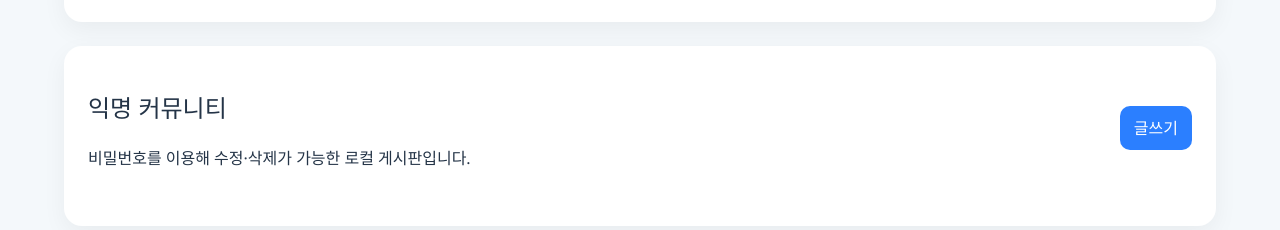
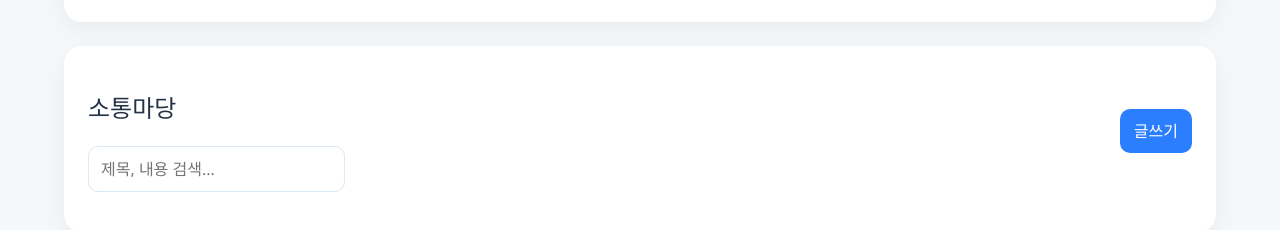
Before and after one commit to BusanHub/busanhub, a Vue app: page / in a window 1280 px wide. Shown: the part 1653-1883 px from the top of the page. Built offline with nearby package versions, Linux system fonts and the light colour scheme.

Commit message:
커뮤니티 검색 추가

```diff
--- a/src/App.vue
+++ b/src/App.vue
@@ -58,6 +58,15 @@ const stats = computed(() => ({
   festivals: festivals.value.length,
   posts: posts.value.length
 }))
+
+const searchTerm = ref('')
+const filteredPosts = computed(() => {
+  const q = String(searchTerm.value || '').trim().toLowerCase()
+  if (!q) return posts.value
+  return posts.value.filter((p) => {
+    return (String(p.title || '').toLowerCase().includes(q) || String(p.content || '').toLowerCase().includes(q))
+  })
+})
 
 const selectedPost = computed(() =>
   posts.value.find((post) => post.id === selectedPostId.value) || null
--- a/src/components/CommunityBoard.vue
+++ b/src/components/CommunityBoard.vue
@@ -1,5 +1,5 @@
 <script setup>
-import { computed, toRefs } from 'vue'
+import { computed, toRefs, ref } from 'vue'
 
 const props = defineProps({
   posts: {
@@ -42,10 +42,21 @@ const postNumberMap = computed(() => {
   }
 })
 
-// posts sorted for display: createdAt descending (newest first)
+// local search state
+const search = ref('')
+function onSearchInput(e) {
+  search.value = e.target.value || ''
+}
+
+// posts sorted for display: filter by search (title/content), then createdAt descending (newest first)
 const sortedPosts = computed(() => {
   try {
-    return (posts.value || []).slice().sort((a, b) => (Number(b?.createdAt) || 0) - (Number(a?.createdAt) || 0))
+    const q = String(search.value || '').trim().toLowerCase()
+    const base = (posts.value || []).filter((p) => {
+      if (!q) return true
+      return String(p.title || '').toLowerCase().includes(q) || String(p.content || '').toLowerCase().includes(q)
+    })
+    return base.slice().sort((a, b) => (Number(b?.createdAt) || 0) - (Number(a?.createdAt) || 0))
   } catch {
     return posts.value || []
   }
@@ -88,9 +99,9 @@ function formatRelativeTime(ts) {
 
 <template>
   <div class="section-head">
-    <div>
-      <h2>익명 커뮤니티</h2>
-      <p>비밀번호를 이용해 수정·삭제가 가능한 로컬 게시판입니다.</p>
+    <div class="left">
+      <h2>소통마당</h2>
+      <input class="search-input" placeholder="제목, 내용 검색..." :value="search" @input="onSearchInput" />
     </div>
     <button class="primary-btn" @click="emit('open-create')">글쓰기</button>
   </div>
--- /dev/null
+++ b/src/components/CommunityHeader.vue
@@ -0,0 +1,25 @@
+<script setup>
+import { ref } from 'vue'
+
+const emit = defineEmits(['update-search'])
+const search = ref('')
+
+function onInput(e) {
+  search.value = e.target.value
+  emit('update-search', search.value)
+}
+</script>
+
+<template>
+  <div class="community-header">
+    <div class="title">소통마당</div>
+    <input class="search-input" :value="search" @input="onInput" placeholder="제목, 내용 검색..." />
+  </div>
+</template>
+
+<style scoped>
+.community-header{display:flex;flex-direction:column;gap:8px;margin:18px 0}
+.title{font-size:1.6rem;color:#0d3b66;font-weight:700}
+.search-input{width:100%;padding:10px 14px;border-radius:24px;border:1px solid #e6eef8;background:white}
+@media (max-width:700px){.search-input{width:100%}}
+</style>
```
